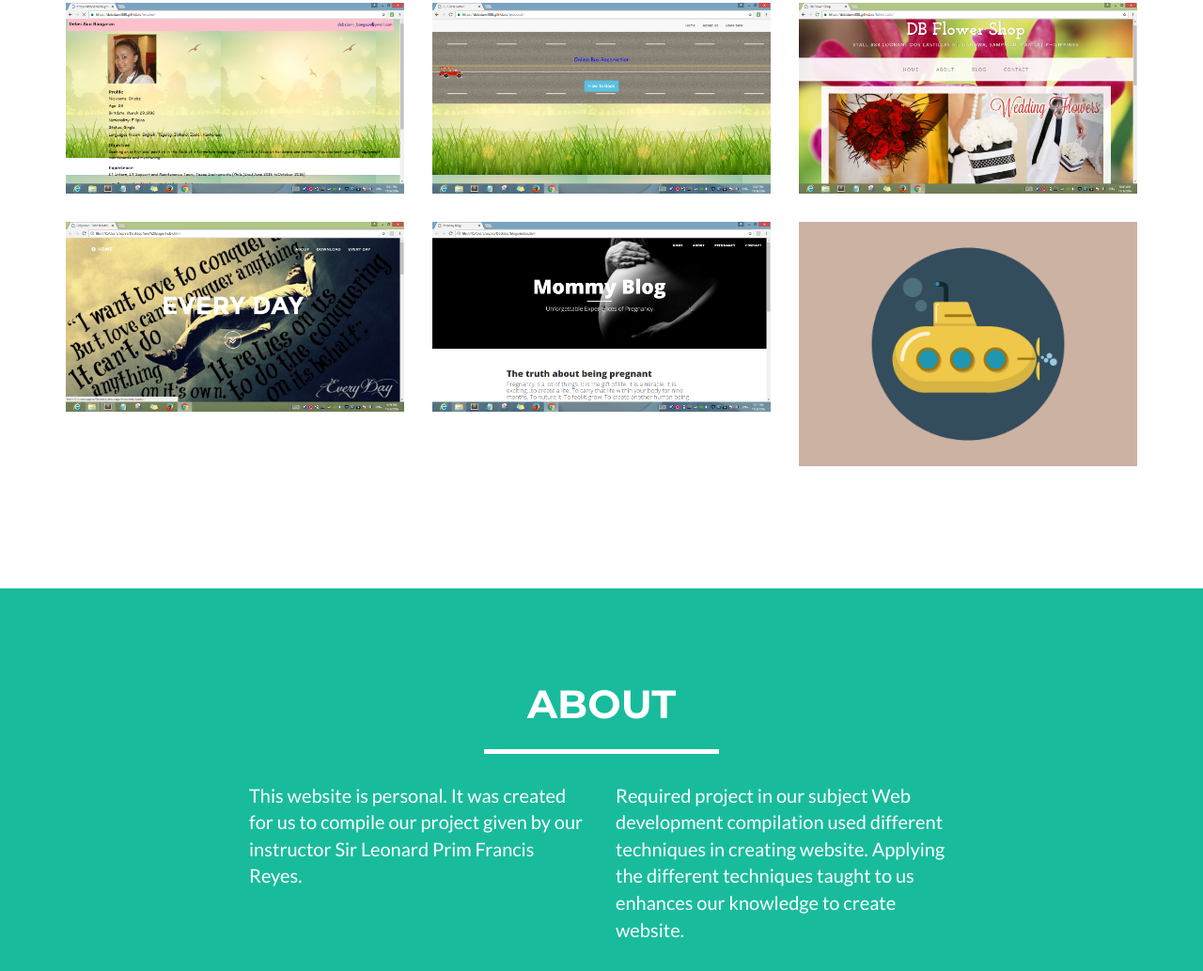
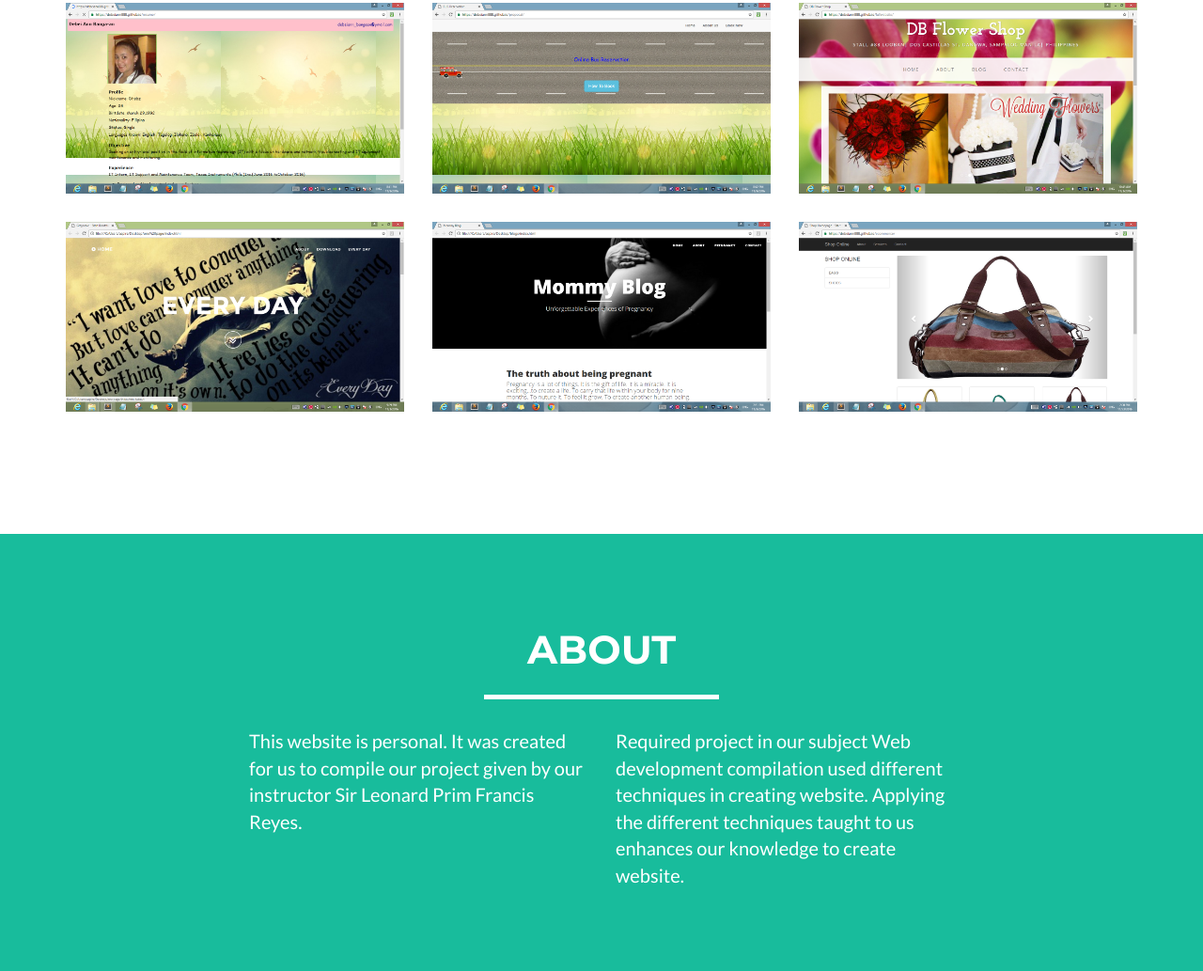
Before and after one commit to debeiann888/debeiann888.github.io, a website: page index.html in a window 1280 px wide. Shown: the part 919-1952 px from the top of the page at 94% size. Drawn offline with nearby package versions, Linux system fonts and the light colour scheme.

Commit message:
Update index.html

```diff
--- a/index.html
+++ b/index.html
@@ -149,7 +149,7 @@
                                 <i class="fa fa-search-plus fa-3x"></i>
                             </div>
                         </div>
-                        <img src="img/portfolio/submarine.png" class="img-responsive" alt="">
+                        <img src="img/portfolio/ecommerce.png" class="img-responsive" alt="">
                     </a>
                 </div>
             </div>
```
